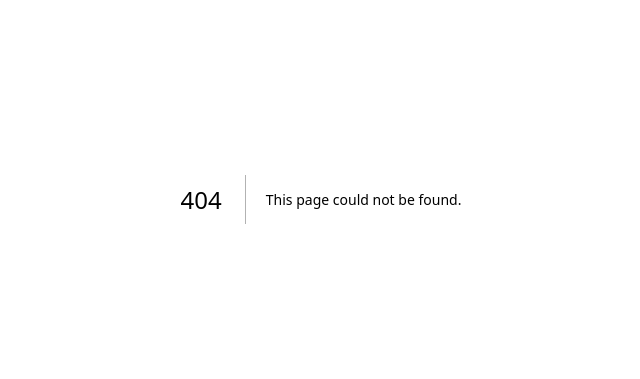
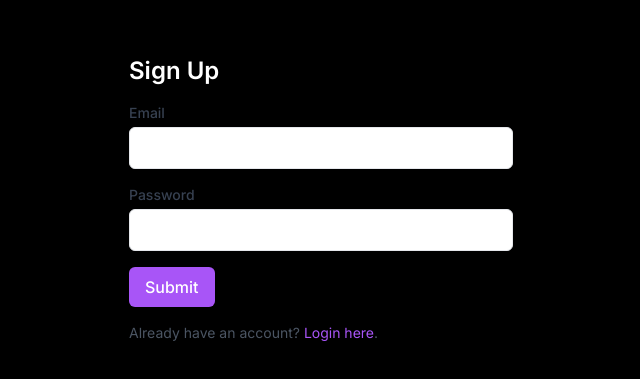
Before and after one commit to ZhnYng/rapid-marketing, a Next.js app: page /signup in a window 1280 px wide. Before the commit this address had no page. Shown: the part 201-580 px from the top of the page, without its empty margins (319-959 px from the left). Built offline with nearby package versions, Linux system fonts and the light colour scheme.

Commit message:
account page

```diff
--- /dev/null
+++ b/src/app/main/account/page.tsx
@@ -0,0 +1,115 @@
+"use client"
+
+import Button from "@/components/Button"
+import { auth, firestore, storage } from "@/lib/firebase"
+import { Timestamp, addDoc, collection, doc, query, updateDoc, where } from "firebase/firestore"
+import { Loader2, User } from "lucide-react"
+import { useEffect, useState } from "react"
+import { useAuthState } from "react-firebase-hooks/auth"
+import { useCollection } from "react-firebase-hooks/firestore"
+import toast from "react-hot-toast"
+
+type Account = {
+  email: string;
+  openaiAPIKey: string;
+}
+
+export default function AccountPage() {
+  const [ user ] = useAuthState(auth);
+  const [account, loading, error] = useCollection(query(collection(firestore, "accounts"), where("email", "==", user!.email)));
+
+  const [accountData, setAccountData] = useState<Account>({
+    email: '',
+    openaiAPIKey: ''
+  })
+
+  useEffect(() => {
+    if(account){
+      setAccountData(account.docs[0].data() as Account)
+    }
+  }, [account])
+
+  const handleChange = (e: React.ChangeEvent<HTMLInputElement | HTMLSelectElement | HTMLTextAreaElement>) => {
+    const { name, value } = e.target;
+
+    setAccountData({
+      ...accountData,
+      [name]: value,
+    });
+  }
+
+  return (
+    loading ?
+    <div className="absolute top-1/2 left-1/2 transform -translate-x-1/2 -translate-y-1/2">
+      <Loader2 className="animate-spin" />
+    </div>
+    :
+    user && account &&
+      <div className="h-screen w-full flex items-center justify-center">
+        <form
+          className="w-full max-w-md bg-white p-8 rounded-lg"
+          onSubmit={async (e) => {
+            e.preventDefault();
+            await updateDoc(doc(firestore, "accounts", account.docs[0].id), {...accountData, timestamp: Timestamp.now()});
+            toast.success("Details saved!")
+          }}
+        >
+          <h1 className="text-xl flex gap-1 mb-5"><User /> Account</h1>
+          <div className="mb-4" id="email">
+            <label
+              htmlFor="email"
+              className="block text-gray-800 font-semibold mb-2"
+            >
+              Email
+            </label>
+            <input
+              type="text"
+              id="email"
+              name="email"
+              placeholder="Email"
+              disabled
+              value={user?.email || ''}
+              className="w-full border-2 rounded-md p-2 focus:outline-none focus:border-black"
+            />
+          </div>
+          <div className="mb-4" id="uid">
+            <label
+              htmlFor="uid"
+              className="block text-gray-800 font-semibold mb-2"
+            >
+              UserID
+            </label>
+            <input
+              type="text"
+              id="uid"
+              name="uid"
+              placeholder="uid"
+              disabled
+              value={user?.uid || ''}
+              className="w-full border-2 rounded-md p-2 focus:outline-none focus:border-black"
+            />
+          </div>
+          <div className="mb-4" id="openaiAPIKey">
+            <label
+              htmlFor="openaiAPIKey"
+              className="block text-gray-800 font-semibold mb-2"
+            >
+              OpenAI API Key
+            </label>
+            <input
+              type="text"
+              id="openaiAPIKey"
+              name="openaiAPIKey"
+              placeholder="Enter API key here"
+              className="w-full border-2 rounded-md p-2 focus:outline-none focus:border-black"
+              value={accountData.openaiAPIKey}
+              onChange={handleChange}
+            />
+          </div>
+          <div className="flex justify-end">
+            <Button text="Save"/>
+          </div>
+        </form>
+      </div>
+  )
+}
--- a/src/app/main/layout.tsx
+++ b/src/app/main/layout.tsx
@@ -3,7 +3,7 @@
 import { auth } from "@/lib/firebase";
 import clsx from "clsx";
 import { signOut } from "firebase/auth";
-import { LayoutDashboard, Loader2, LogOut, Megaphone, Presentation } from "lucide-react";
+import { LayoutDashboard, Loader2, LogOut, Megaphone, Presentation, User } from "lucide-react";
 import { usePathname, useRouter } from "next/navigation";
 import { useAuthState } from 'react-firebase-hooks/auth';
 import toast from "react-hot-toast";
@@ -68,6 +68,15 @@ export default function Layout({
               <Presentation />
               <p>Campagins</p>
             </div>
+            <div className={clsx(`flex gap-4 hover:bg-gray-100
+              hover:text-purple-700 hover:cursor-pointer p-3
+              rounded-xl text-lg items-center`,
+              { "bg-purple-100 text-purple-700": pathname.includes('account') })}
+              onClick={() => router.push("/main/account")}
+            >
+              <User />
+              <p>Account</p>
+            </div>
             <div className={`flex gap-4 hover:bg-gray-100
                   hover:text-purple-700 hover:cursor-pointer p-3
                   rounded-xl text-lg items-center`}
@@ -82,7 +91,7 @@ export default function Layout({
           </div>
         </div>
         {/* Main content - Campaigns */}
-        <div className="flex-[7] w-full h-full bg-gray-200 min-h-screen">
+        <div className="flex-[7] w-full h-full bg-gray-200 min-h-screen relative">
           {children}
         </div>
       </div>
--- /dev/null
+++ b/src/app/signup/page.tsx
@@ -0,0 +1,123 @@
+"use client"
+
+import { createUserWithEmailAndPassword, signInWithEmailAndPassword } from "firebase/auth";
+import React, { useState } from "react";
+import { useMutation } from "@tanstack/react-query";
+import Button from "@/components/Button";
+import { Loader2 } from "lucide-react";
+import toast from 'react-hot-toast'
+import { auth, firestore } from "@/lib/firebase";
+import { useRouter } from "next/navigation";
+import { Timestamp, addDoc, collection } from "firebase/firestore";
+
+export default function Login() {
+  const [email, setEmail] = useState("");
+  const [password, setPassword] = useState("");
+  const [error, setError] = useState("")
+  const [loggingIn, setLoggingIn] = React.useState(false);
+
+  const router = useRouter();
+
+  const { mutate, isPending } = useMutation({
+    mutationFn: async (email: string) => {
+      return await createUserWithEmailAndPassword(
+        auth,
+        email,
+        password
+      );
+    },
+  });
+
+  return (
+    <div className="flex justify-center items-center min-h-screen">
+      <div className="p-8 shadow-xl max-w-md w-full rounded-md">
+        <h2 className="text-2xl font-semibold mb-4">Sign Up</h2>
+
+        {error && (
+          <p className="text-red-500 text-sm mb-4">
+            {error.replace("Firebase: ", "")}
+          </p>
+        )}
+
+        <form
+          onSubmit={(e) => {
+            e.preventDefault();
+            try {
+              setLoggingIn(true);
+              mutate(email, {
+                onSuccess: async ({ user }) => {
+                  await addDoc(collection(firestore, "accounts"), { email: user?.email, timestamp: Timestamp.now() });
+                  router.push("/main");
+                  toast.success(`Account created! (${user.email})`);
+                },
+                onError: (err) => {
+                  setError(err.message);
+                  toast.error("Error logging in!");
+                },
+              });
+            } catch (err) {
+              console.error(err);
+              toast.error("Error logging in! (Server error)");
+            } finally {
+              setLoggingIn(false);
+            }
+          }}
+        >
+          <div className="mb-4">
+            <label
+              htmlFor="email"
+              className="block text-sm font-medium text-gray-700"
+            >
+              Email
+            </label>
+            <input
+              type="text"
+              id="email"
+              name="email"
+              value={email}
+              onChange={(e) => setEmail(e.target.value)}
+              className="mt-1 p-2 w-full border rounded-md"
+            />
+          </div>
+
+          <div className="mb-4">
+            <label
+              htmlFor="password"
+              className="block text-sm font-medium text-gray-700"
+            >
+              Password
+            </label>
+            <input
+              type="password"
+              id="password"
+              name="password"
+              value={password}
+              onChange={(e) => setPassword(e.target.value)}
+              className="mt-1 p-2 w-full border rounded-md"
+            />
+          </div>
+
+          <Button
+            text={
+              loggingIn || isPending ? (
+                <>
+                  <Loader2 className="h-6 w-6 text-white animate-spin" />
+                </>
+              ) : (
+                <>Submit</>
+              )
+            }
+          />
+
+          <p className="mt-4 text-gray-600 text-sm">
+            Already have an account?{" "}
+            <a href="/login" className="text-purple-500">
+              Login here
+            </a>
+            .
+          </p>
+        </form>
+      </div>
+    </div>
+  );
+}
--- a/src/components/Navbar.tsx
+++ b/src/components/Navbar.tsx
@@ -34,13 +34,13 @@ export default function Root() {
                     Home
                   </a>
                   <a
-                    href="/about"
+                    href="#"
                     className="transition ease-in-out hover:-translate-y-1 hover:scale-110 duration-300 px-3 py-2 rounded-md text-sm font-medium"
                   >
                     About
                   </a>
                   <a
-                    href="/contact"
+                    href="#"
                     className="transition ease-in-out hover:-translate-y-1 hover:scale-110 duration-300 px-3 py-2 rounded-md text-sm font-medium"
                   >
                     Contact Us
```
